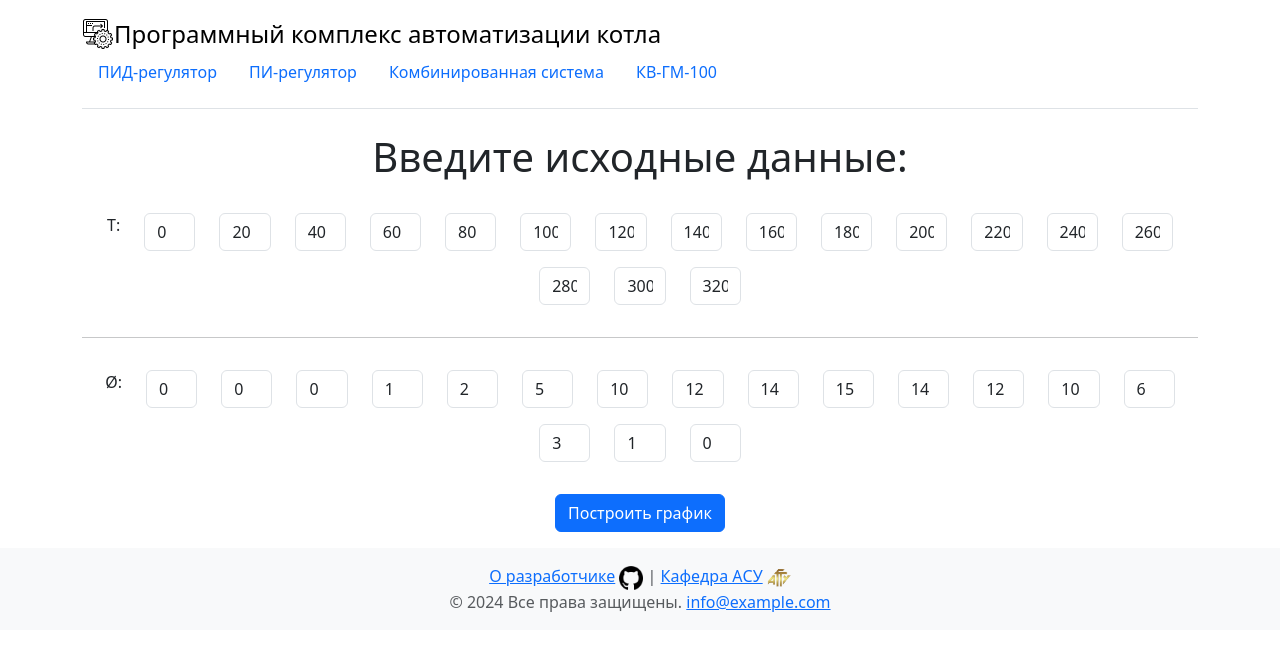
After one commit to KnightOfMelons/Graduation-Project-University, a Flask app: template templates/PID/PID.html in a window 1280 px wide. The commit adds this page. Shown: the top 651 px of the page. Run offline with Flask 3, Linux system fonts and the light colour scheme; the template is opened without the code that fills it, so the values that code supplies are empty; some libraries are stand-ins or nearby versions.

Commit message:
Template for plot impulse transient response

```diff
--- a/app.py
+++ b/app.py
@@ -1,4 +1,7 @@
-from flask import Flask, render_template
+from flask import Flask, render_template, request
+import matplotlib.pyplot as plt
+import base64
+from io import BytesIO
 
 app = Flask(__name__)
 
@@ -8,4 +11,27 @@ def main_page():
     return render_template('index.html')
 
 
+@app.route("/plot_impulse_transient_response", methods=['GET', 'POST'])
+def impulse_transient_response():
+    pass
+    # if request.method == 'POST':
+    #     x_values = [request.form[f'xValues_{i}'] for i in range(17)]
+    #     y_values = [request.form[f'yValues_{i}'] for i in range(17)]
+    #     plt.figure(figsize=(8, 4))
+    #     plt.plot(x_values, y_values)
+    #     plt.title('График')
+    #     plt.xlabel('X')
+    #     plt.ylabel('Y')
+    #     plt.grid(True)
+    #     buffer = BytesIO()
+    #     plt.savefig(buffer, format='png')
+    #     buffer.seek(0)
+    #     image_png = buffer.getvalue()
+    #     graph = base64.b64encode(image_png)
+    #     graph = graph.decode('utf-8')
+    #     buffer.close()
+    #     return render_template('PID/PID.html', graph=graph)
+    # return render_template('PID/PID.html')
+
+
 app.run(debug=True)
--- a/static/css/styles.css
+++ b/static/css/styles.css
@@ -1,3 +1,7 @@
 .blurbackgroundpersonal {
     filter: blur(1.5px);
-};
+}
+
+.input-field-for-PID {
+    width: 3.2rem;
+}
--- /dev/null
+++ b/templates/PID/PID.html
@@ -0,0 +1,134 @@
+{% extends "base.html" %}
+
+{% block title %}Одноконтурная АСР{% endblock %}
+
+{% block content %}
+
+    <div class="container">
+        <h1 class="text-center mb-4">Введите исходные данные:</h1>
+        <form action="/" method="POST">
+            <div class="row justify-content-center">
+                <div class="col-auto my-2">
+                    <label class="form-label">T:</label>
+                </div>
+                <div class="col-auto my-2">
+                    <input type="text" class="form-control input-field-for-PID" name="xValues_0" value="0" required>
+                </div>
+                <div class="col-auto my-2">
+                    <input type="text" class="form-control input-field-for-PID" name="xValues_1" value="20" required>
+                </div>
+                <div class="col-auto my-2">
+                    <input type="text" class="form-control input-field-for-PID" name="xValues_2" value="40" required>
+                </div>
+                <div class="col-auto my-2">
+                    <input type="text" class="form-control input-field-for-PID" name="xValues_3" value="60" required>
+                </div>
+                <div class="col-auto my-2">
+                    <input type="text" class="form-control input-field-for-PID" name="xValues_4" value="80" required>
+                </div>
+                <div class="col-auto my-2">
+                    <input type="text" class="form-control input-field-for-PID" name="xValues_5" value="100" required>
+                </div>
+                <div class="col-auto my-2">
+                    <input type="text" class="form-control input-field-for-PID" name="xValues_6" value="120" required>
+                </div>
+                <div class="col-auto my-2">
+                    <input type="text" class="form-control input-field-for-PID" name="xValues_7" value="140" required>
+                </div>
+                <div class="col-auto my-2">
+                    <input type="text" class="form-control input-field-for-PID" name="xValues_8" value="160" required>
+                </div>
+                <div class="col-auto my-2">
+                    <input type="text" class="form-control input-field-for-PID" name="xValues_9" value="180" required>
+                </div>
+                <div class="col-auto my-2">
+                    <input type="text" class="form-control input-field-for-PID" name="xValues_10" value="200" required>
+                </div>
+                <div class="col-auto my-2">
+                    <input type="text" class="form-control input-field-for-PID" name="xValues_11" value="220" required>
+                </div>
+                <div class="col-auto my-2">
+                    <input type="text" class="form-control input-field-for-PID" name="xValues_12" value="240" required>
+                </div>
+                <div class="col-auto my-2">
+                    <input type="text" class="form-control input-field-for-PID" name="xValues_13" value="260" required>
+                </div>
+                <div class="col-auto my-2">
+                    <input type="text" class="form-control input-field-for-PID" name="xValues_14" value="280" required>
+                </div>
+                <div class="col-auto my-2">
+                    <input type="text" class="form-control input-field-for-PID" name="xValues_15" value="300" required>
+                </div>
+                <div class="col-auto my-2">
+                    <input type="text" class="form-control input-field-for-PID" name="xValues_16" value="320" required>
+                </div>
+            </div>
+
+            <hr class="my-4">
+
+            <div class="row justify-content-center">
+                <div class="col-auto my-2">
+                    <label class="form-label">Ø:</label>
+                </div>
+                <div class="col-auto my-2">
+                    <input type="text" class="form-control input-field-for-PID" name="yValues_0" value="0" required>
+                </div>
+                <div class="col-auto my-2">
+                    <input type="text" class="form-control input-field-for-PID" name="yValues_1" value="0" required>
+                </div>
+                <div class="col-auto my-2">
+                    <input type="text" class="form-control input-field-for-PID" name="yValues_2" value="0" required>
+                </div>
+                <div class="col-auto my-2">
+                    <input type="text" class="form-control input-field-for-PID" name="yValues_3" value="1" required>
+                </div>
+                <div class="col-auto my-2">
+                    <input type="text" class="form-control input-field-for-PID" name="yValues_4" value="2" required>
+                </div>
+                <div class="col-auto my-2">
+                    <input type="text" class="form-control input-field-for-PID" name="yValues_5" value="5" required>
+                </div>
+                <div class="col-auto my-2">
+                    <input type="text" class="form-control input-field-for-PID" name="yValues_6" value="10" required>
+                </div>
+                <div class="col-auto my-2">
+                    <input type="text" class="form-control input-field-for-PID" name="yValues_7" value="12" required>
+                </div>
+                <div class="col-auto my-2">
+                    <input type="text" class="form-control input-field-for-PID" name="yValues_8" value="14" required>
+                </div>
+                <div class="col-auto my-2">
+                    <input type="text" class="form-control input-field-for-PID" name="yValues_9" value="15" required>
+                </div>
+                <div class="col-auto my-2">
+                    <input type="text" class="form-control input-field-for-PID" name="yValues_10" value="14" required>
+                </div>
+                <div class="col-auto my-2">
+                    <input type="text" class="form-control input-field-for-PID" name="yValues_11" value="12" required>
+                </div>
+                <div class="col-auto my-2">
+                    <input type="text" class="form-control input-field-for-PID" name="yValues_12" value="10" required>
+                </div>
+                <div class="col-auto my-2">
+                    <input type="text" class="form-control input-field-for-PID" name="yValues_13" value="6" required>
+                </div>
+                <div class="col-auto my-2">
+                    <input type="text" class="form-control input-field-for-PID" name="yValues_14" value="3" required>
+                </div>
+                <div class="col-auto my-2">
+                    <input type="text" class="form-control input-field-for-PID" name="yValues_15" value="1" required>
+                </div>
+                <div class="col-auto my-2">
+                    <input type="text" class="form-control input-field-for-PID" name="yValues_16" value="0" required>
+                </div>
+            </div>
+
+            <br>
+
+            <div class="text-center mb-3">
+                <input type="submit" class="btn btn-primary" value="Построить график">
+            </div>
+        </form>
+    </div>
+
+{% endblock %}
```
